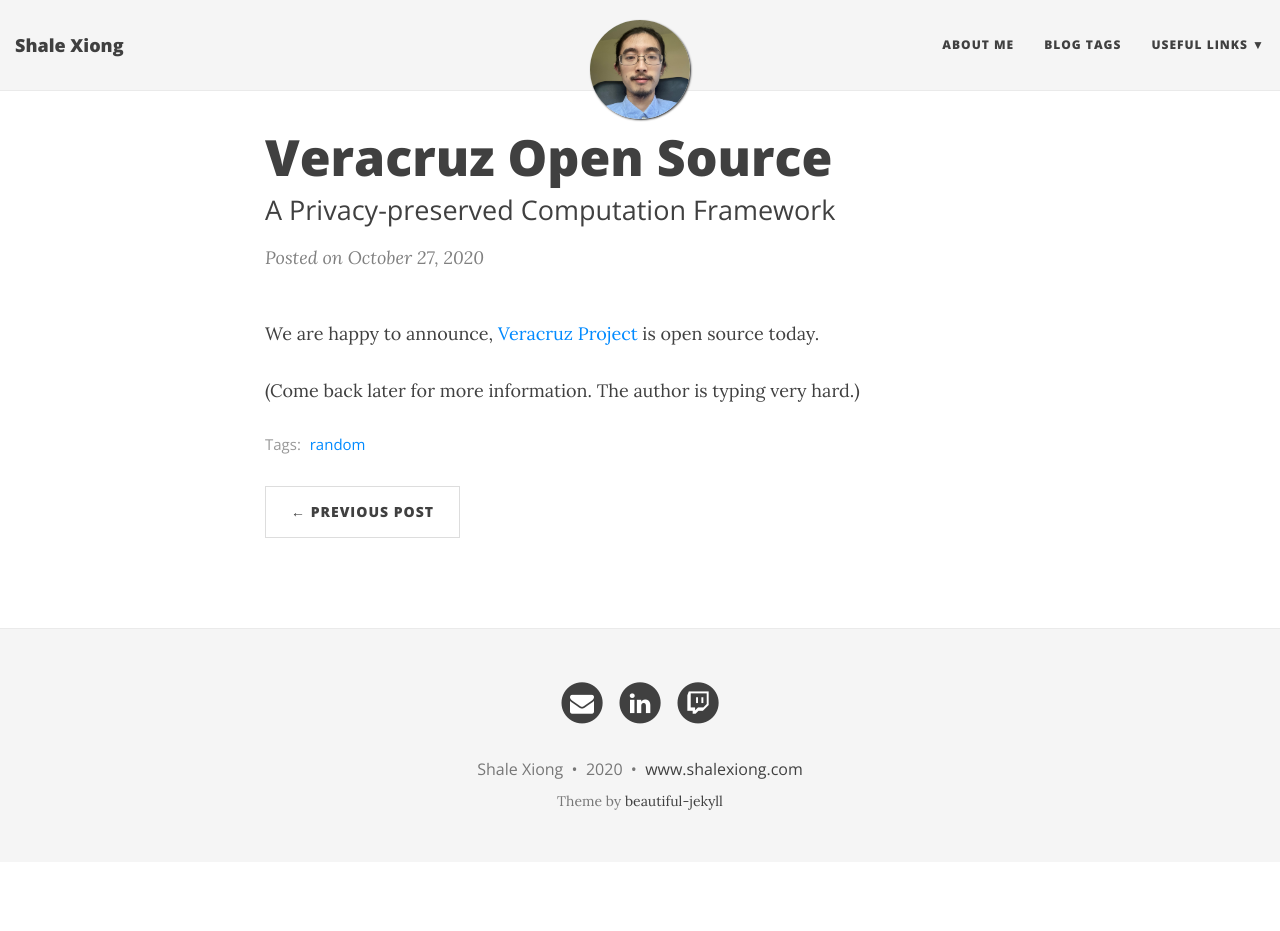
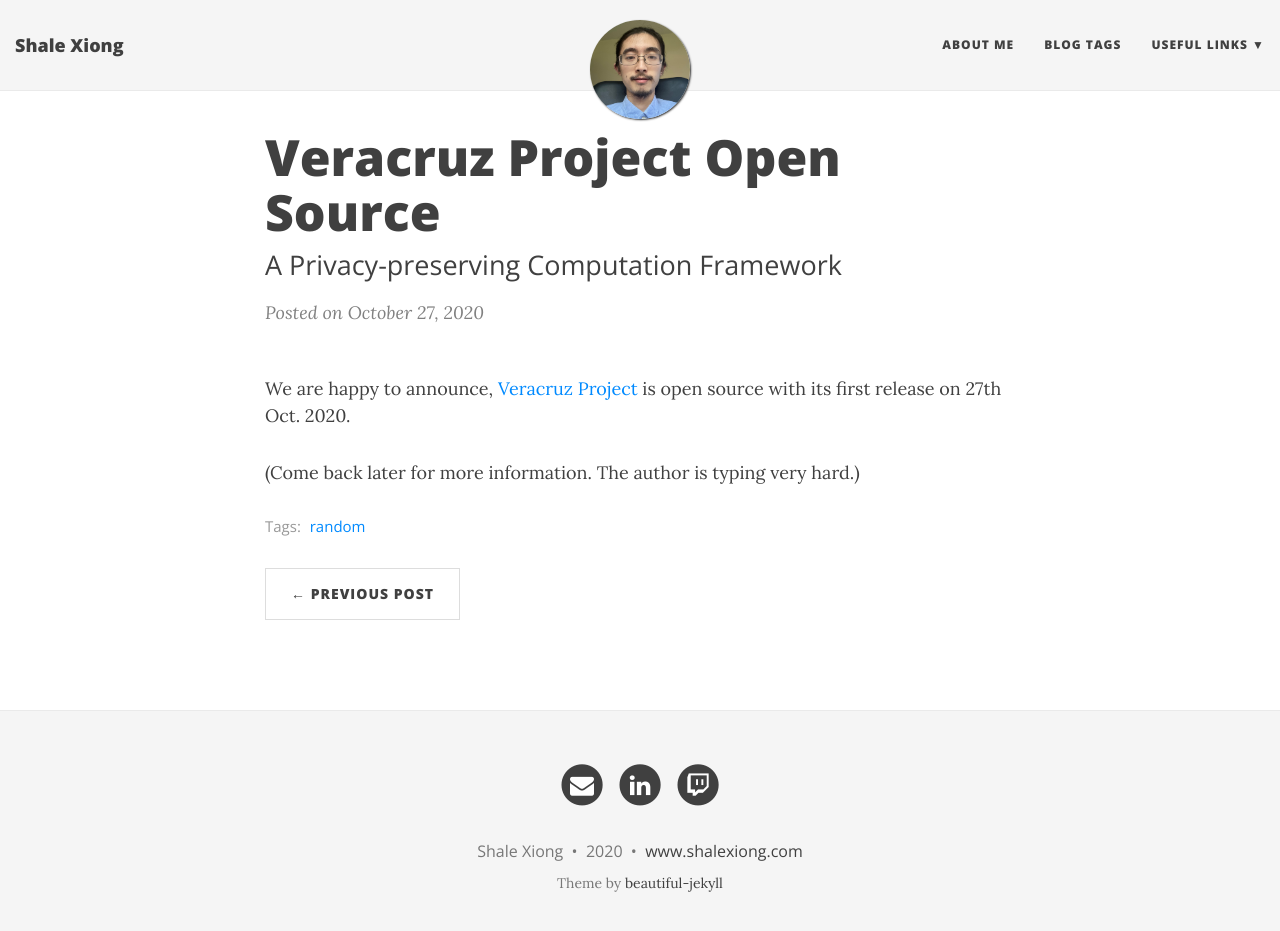
Before and after one commit to ShaleXIONG/shalexiong.github.io, a Jekyll site: the page built from _posts/2020-10-27-veracruz-open-source.md, in a window 1280 px wide and 944 px high. Shown: the top 931 px of the window. Built offline with Jekyll 4.4.1, drawn with Linux system fonts in a browser that asks for light colours; nearby versions of some CDN libraries.

Commit message:
minor change of the veracruz title

```diff
--- a/_posts/2020-10-27-veracruz-open-source.md
+++ b/_posts/2020-10-27-veracruz-open-source.md
@@ -1,11 +1,11 @@
 ---
 layout: post
-title: Veracruz Open Source
-subtitle: A Privacy-preserved Computation Framework
+title: Veracruz Project Open Source
+subtitle: A Privacy-preserving Computation Framework
 tags: [random]
 ---
 
-We are happy to announce, [Veracruz Project][1] is open source today.
+We are happy to announce, [Veracruz Project][1] is open source with its first release on 27th Oct. 2020.
 
 (Come back later for more information. The author is typing very hard.)
 
```
